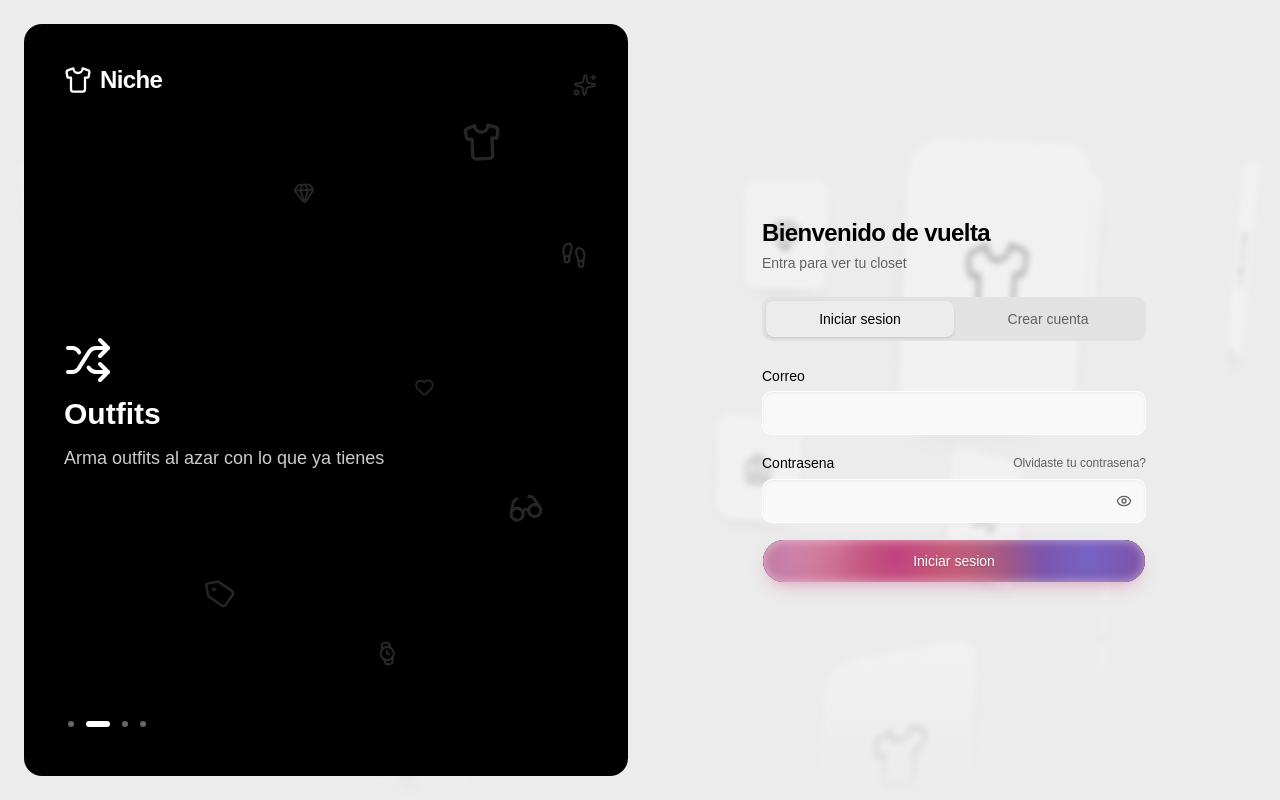
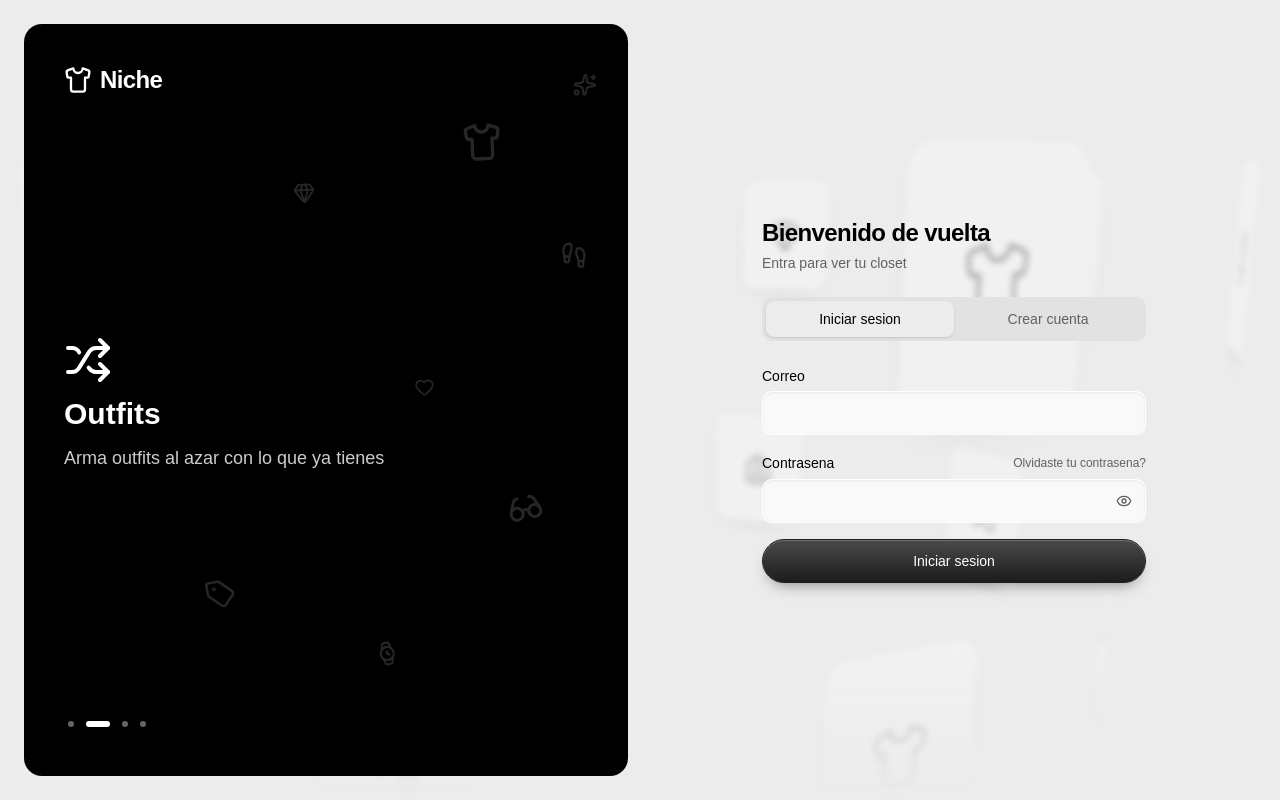
Before and after one commit to padilla205/NicheWeb, a React (Vite) app: page /login in a window 1280 px wide. Built offline with nearby package versions, Linux system fonts and the light colour scheme; no server answers.

Commit message:
style: regresar a blanco y negro sin degradados y fuente geist
Co-Authored-By: Claude Opus 5.5 <noreply@anthropic.com>

```diff
--- a/index.html
+++ b/index.html
@@ -26,7 +26,7 @@
         gap: 16px;
         background: #ffffff;
         color: #000000;
-        font-family: 'Fredoka Variable', system-ui, sans-serif;
+        font-family: 'Geist Variable', system-ui, sans-serif;
       }
       .dark .splash {
         background: #000000;
--- a/package.json
+++ b/package.json
@@ -10,7 +10,7 @@
     "preview": "vite preview"
   },
   "dependencies": {
-    "@fontsource-variable/fredoka": "^5.3.0",
+    "@fontsource-variable/geist": "^5.3.0",
     "@huggingface/transformers": "^4.3.1",
     "@supabase/supabase-js": "^2.118.0",
     "@tailwindcss/vite": "^4.3.3",
--- a/src/components/AppLayout.tsx
+++ b/src/components/AppLayout.tsx
@@ -1,5 +1,4 @@
 import { MotionConfig, motion } from 'motion/react'
-import { useEffect } from 'react'
 import { Outlet, useLocation } from 'react-router'
 import { MobileNav } from '@/components/MobileNav'
 import { SideNav } from '@/components/SideNav'
@@ -8,11 +7,6 @@ import { TopBar } from '@/components/TopBar'
 export function AppLayout() {
   // Solo la seccion: abrir un chat (/chat/:id) no vuelve a animar toda la pagina
   const section = useLocation().pathname.split('/')[1]
-  // Cada seccion tiene su degradado aurora (ver index.css); va en <html> para que tambien lo usen
-  // las ventanas, que se abren fuera de este contenedor
-  useEffect(() => {
-    document.documentElement.dataset.section = section
-  }, [section])
 
   return (
     <div className="min-h-screen bg-background text-foreground">
--- a/src/components/MobileNav.tsx
+++ b/src/components/MobileNav.tsx
@@ -144,8 +144,8 @@ export function MobileNav() {
                   className={cn(
                     'relative flex h-11 items-center justify-center gap-1.5 rounded-full outline-none select-none focus-visible:ring-3 focus-visible:ring-ring/50 dark:focus-visible:ring-white/40',
                     expanded ? 'px-3.5' : 'w-11',
-                    // Los iconos sin elegir van en gris; la seccion elegida va en blanco sobre su degradado
-                    i === shownIndex ? 'text-white' : 'text-neutral-500 active:text-neutral-900 dark:text-neutral-400 dark:active:text-white',
+                    // Los iconos sin elegir van en gris; la seccion elegida contrasta con su pastilla (carbon o perla)
+                    i === shownIndex ? 'text-white dark:text-black' : 'text-neutral-500 active:text-neutral-900 dark:text-neutral-400 dark:active:text-white',
                   )}
                 >
                   <Icon className="size-5 shrink-0" />
@@ -191,7 +191,7 @@ export function MobileNav() {
                   }
             }
             className={cn(
-              'liquid-glass nav-ceramic-create relative flex size-14 shrink-0 items-center justify-center rounded-full text-white outline-none focus-visible:ring-3 focus-visible:ring-white/40',
+              'liquid-glass nav-ceramic-create relative flex size-14 shrink-0 items-center justify-center rounded-full text-white dark:text-black outline-none focus-visible:ring-3 focus-visible:ring-white/40',
               creating && 'pointer-events-none',
             )}
           >
--- a/src/index.css
+++ b/src/index.css
@@ -1,13 +1,13 @@
 @import "tailwindcss";
 @import "tw-animate-css";
 @import "shadcn/tailwind.css";
-@import "@fontsource-variable/fredoka";
+@import "@fontsource-variable/geist";
 
 @custom-variant dark (&:is(.dark *));
 
 @theme inline {
     --font-heading: var(--font-sans);
-    --font-sans: 'Fredoka Variable', sans-serif;
+    --font-sans: 'Geist Variable', sans-serif;
     --color-sidebar-ring: var(--sidebar-ring);
     --color-sidebar-border: var(--sidebar-border);
     --color-sidebar-accent-foreground: var(--sidebar-accent-foreground);
@@ -250,10 +250,10 @@
   --cer-raised: #fbfbfb;
   --cer-raised-hover: #ffffff;
   --cer-raised-shadow: 0 6px 14px -8px rgb(0 0 0 / 0.22), 0 1px 2px rgb(0 0 0 / 0.06);
-  /* El boton principal, la seccion activa de la barra y el "+" llevan el degradado aurora de la seccion */
-  --cer-main: var(--aurora);
-  --cer-main-edge: transparent;
-  --cer-main-shadow: inset 0 0 10px 1px rgb(255 255 255 / 0.45), 0 8px 18px -8px var(--aurora-glow);
+  --cer-main: linear-gradient(180deg, #4a4a4a, #1c1c1c);
+  --cer-main-hover: linear-gradient(180deg, #575757, #262626);
+  --cer-main-edge: #1c1c1c;
+  --cer-main-shadow: inset 0 1px 0 rgb(255 255 255 / 0.22), 0 8px 16px -8px rgb(0 0 0 / 0.5);
   --cer-field: #f9f9f9;
   --cer-field-shadow: inset 0 1px 3px rgb(0 0 0 / 0.07);
   --cer-nav: rgb(251 251 251 / 0.85);
@@ -267,6 +267,10 @@
   --cer-raised: #1d1d1d;
   --cer-raised-hover: #252525;
   --cer-raised-shadow: inset 0 1px 0 rgb(255 255 255 / 0.08), 0 6px 14px -8px rgb(0 0 0 / 0.9);
+  --cer-main: linear-gradient(180deg, #ffffff, #cfcfcf);
+  --cer-main-hover: linear-gradient(180deg, #ffffff, #e0e0e0);
+  --cer-main-edge: #e6e6e6;
+  --cer-main-shadow: inset 0 1px 0 rgb(255 255 255 / 0.9), 0 8px 18px -8px rgb(255 255 255 / 0.18);
   --cer-field: #121212;
   --cer-field-shadow: inset 0 1px 3px rgb(0 0 0 / 0.6);
   --cer-nav: rgb(29 29 29 / 0.85);
@@ -285,18 +289,8 @@
   border-color: var(--cer-main-edge);
   box-shadow: var(--cer-main-shadow);
 }
-[data-variant][data-variant="default"],
-.nav-ceramic .liquid-glass-pill,
-.nav-ceramic-create {
-  filter: saturate(var(--aurora-saturation));
-}
-[data-variant][data-variant="default"] {
-  color: #ffffff;
-  text-shadow: 0 1px 2px rgb(0 0 0 / 0.25);
-}
 [data-variant][data-variant="default"]:hover {
-  background-image: var(--cer-main);
-  filter: saturate(calc(var(--aurora-saturation) * 1.2)) brightness(1.04);
+  background-image: var(--cer-main-hover);
 }
 [data-variant]:is([data-variant="outline"], [data-variant="secondary"]):not([data-choice][aria-pressed="true"]) {
   background-color: var(--cer-raised);
@@ -313,57 +307,6 @@
   box-shadow: var(--cer-field-shadow);
 }
 
-/* Degradados aurora: manchas de color que se mezclan, uno por seccion (AppLayout pone data-section
-   en <html>). La ultima capa es el color de fondo; va como degradado para poder usarlo en
-   background-image. Fuera de las secciones (login, chat, ajustes...) se usa el del closet */
-:root {
-  --aurora:
-    radial-gradient(circle at 35% 40%, #FF2D95 0, transparent 55%),
-    radial-gradient(circle at 40% 85%, #FF8A3D 0, transparent 55%),
-    radial-gradient(circle at 85% 45%, #7B5CFF 0, transparent 55%),
-    radial-gradient(circle at 20% 15%, #FFB8E0 0, transparent 55%),
-    linear-gradient(#C2187A, #C2187A);
-  --aurora-glow: rgb(255 45 149 / 0.5);
-  /* Que tan vivos se ven los degradados: 1 = colores puros, menos = mas apagados */
-  --aurora-saturation: 0.6;
-}
-:root[data-section="outfits"] {
-  --aurora:
-    radial-gradient(circle at 40% 35%, #8B5CFF 0, transparent 55%),
-    radial-gradient(circle at 80% 70%, #3D7BFF 0, transparent 55%),
-    radial-gradient(circle at 20% 80%, #FF6EC7 0, transparent 55%),
-    radial-gradient(circle at 70% 15%, #E4D8FF 0, transparent 55%),
-    linear-gradient(#5B3BD1, #5B3BD1);
-  --aurora-glow: rgb(139 92 255 / 0.5);
-}
-:root[data-section="feed"] {
-  --aurora:
-    radial-gradient(circle at 35% 40%, #2EC5FF 0, transparent 55%),
-    radial-gradient(circle at 80% 70%, #4D6BFF 0, transparent 55%),
-    radial-gradient(circle at 20% 85%, #C08CFF 0, transparent 55%),
-    radial-gradient(circle at 70% 15%, #D6F5FF 0, transparent 55%),
-    linear-gradient(#2A6FD6, #2A6FD6);
-  --aurora-glow: rgb(46 197 255 / 0.5);
-}
-:root[data-section="marketplace"] {
-  --aurora:
-    radial-gradient(circle at 35% 45%, #3DE0A0 0, transparent 55%),
-    radial-gradient(circle at 80% 70%, #14B8C8 0, transparent 55%),
-    radial-gradient(circle at 25% 90%, #3A8DFF 0, transparent 55%),
-    radial-gradient(circle at 70% 15%, #E0FFF0 0, transparent 55%),
-    linear-gradient(#0E9C8A, #0E9C8A);
-  --aurora-glow: rgb(61 224 160 / 0.5);
-}
-:root:is([data-section="profile"], [data-section="u"]) {
-  --aurora:
-    radial-gradient(circle at 35% 45%, #FF7A3D 0, transparent 55%),
-    radial-gradient(circle at 80% 70%, #FF3D8B 0, transparent 55%),
-    radial-gradient(circle at 20% 85%, #FFD23D 0, transparent 55%),
-    radial-gradient(circle at 70% 15%, #FFE3D1 0, transparent 55%),
-    linear-gradient(#E0503A, #E0503A);
-  --aurora-glow: rgb(255 122 61 / 0.5);
-}
-
 /* Barras de navegacion en ceramica: la de abajo (celular) flota con la seccion activa y el "+"
    como el boton principal; la de arriba sin linea dura y con iconos en circulos; en el menu
    lateral la seccion activa es una pastilla */
@@ -376,7 +319,6 @@
 .nav-ceramic-create {
   background: var(--cer-main);
   border-color: var(--cer-main-edge);
-  color: #ffffff;
   box-shadow: var(--cer-main-shadow);
 }
 :is(.nav-ceramic, .nav-ceramic-create, .nav-ceramic .liquid-glass-pill)::before {
```
Also changed, not shown: 1 other file (tests, documents, lock files or other folders).
